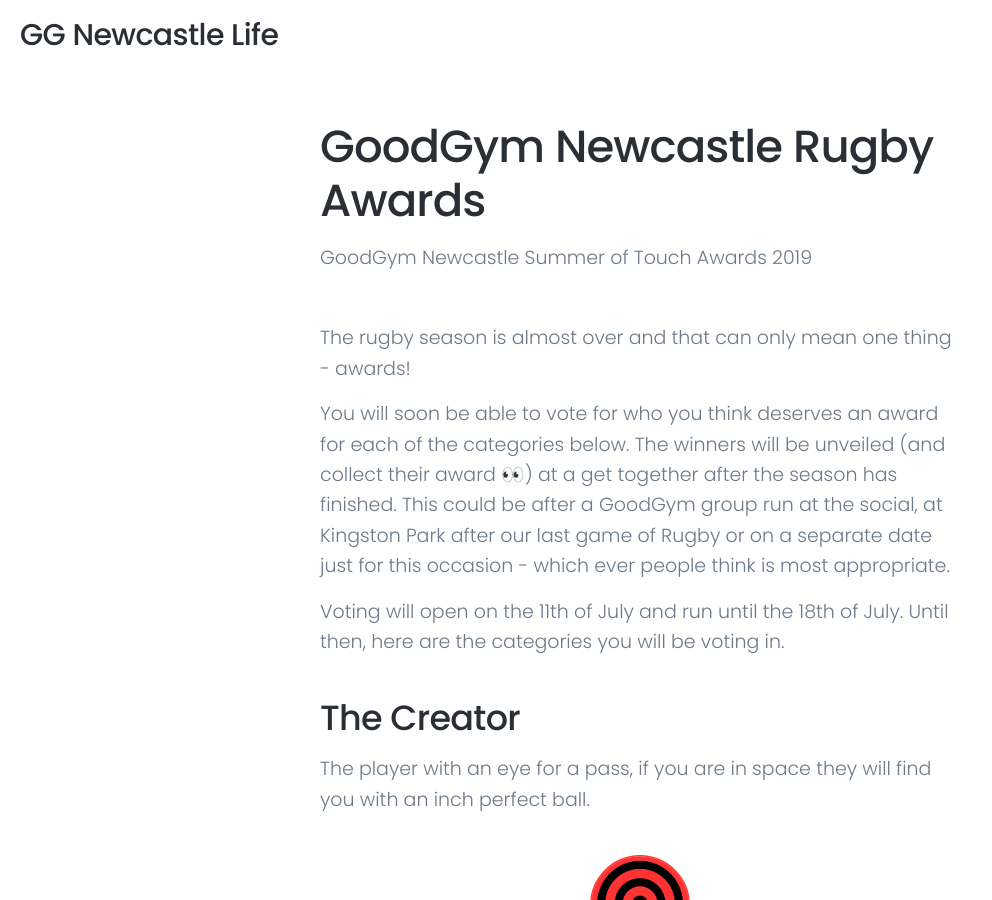
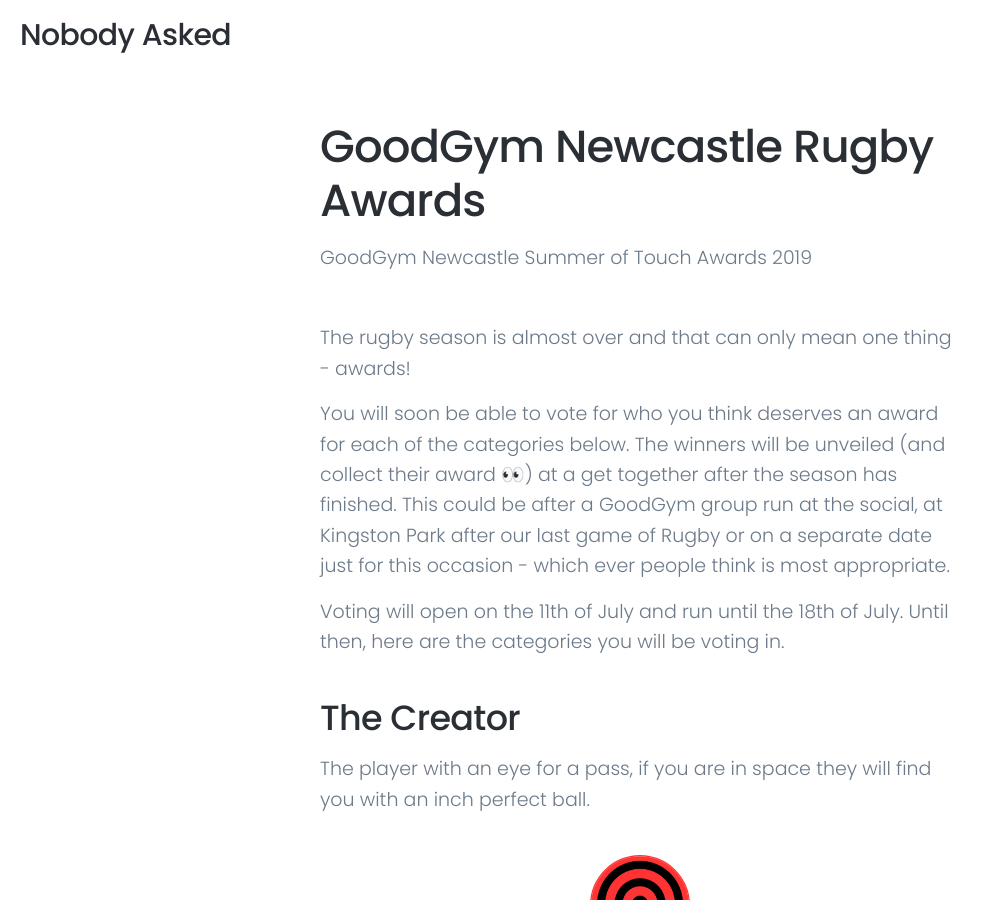
Before and after one commit to AndRobs/AndRobs.github.io, a Jekyll site: the page built from _pages/Awards.md, in a window 1280 px wide and 900 px high. Shown: the whole window, without its empty margins (0-992 px from the left). Built offline with Jekyll 4.4.1, drawn with Linux system fonts in a browser that asks for light colours; nearby versions of some CDN libraries.

Commit message:
Update settings.yml

```diff
--- a/_data/settings.yml
+++ b/_data/settings.yml
@@ -1,5 +1,5 @@
 basic_settings:
-  site_title: GG Newcastle Life
+  site_title: Nobody Asked
   favicon_image: /images/favicon.png
 
 header_settings:
@@ -7,7 +7,7 @@
   logo_width: 200
 
 footer_settings:
-  footer_tagline: GG Newcastle – Social Life
+  footer_tagline: Nobody Asked - Andrew Robson
 
 grid_settings:
   overlay_opacity: 0.8
```
